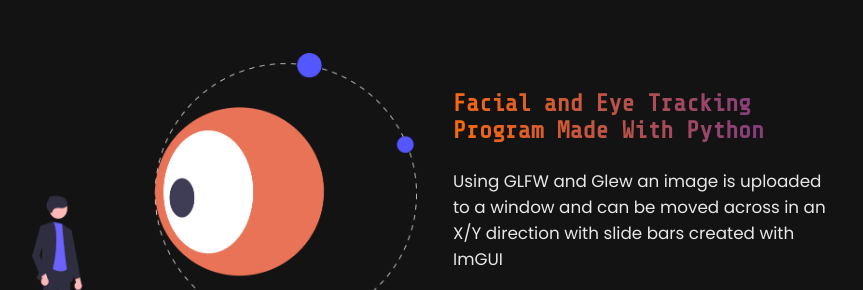
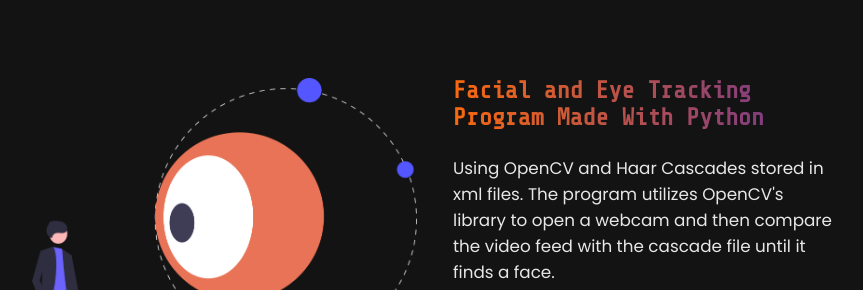
Before and after one commit to slugb0t/portfolio, a website: page index.html in a window 1280 px wide. Shown: the part 3555-3845 px from the top of the page, without its empty margins (205-1068 px from the left). Drawn offline with nearby package versions, Linux system fonts and the light colour scheme.

Commit message:
updated python project section

```diff
--- a/index.html
+++ b/index.html
@@ -206,7 +206,8 @@
                 <div class="project-description">
                     <h2>Facial and Eye Tracking Program Made With Python</h2>
                     <p>
-                        Using GLFW and Glew an image is uploaded to a window and can be moved across in an X/Y direction with slide bars created with ImGUI
+                        Using OpenCV and Haar Cascades stored in xml files. The program utilizes OpenCV's library to open a webcam and then compare the video feed with the cascade file until it finds a face.<br>
+                        It then creates a box around your face all live actively trying to detect faces.
                     </p>
                     <a href="https://github.com/slugb0t/FacialRecognition" class="project-link" target="_blank">
                         <i class="fa fa-github" aria-hidden="true">View Code</i>
@@ -219,7 +220,7 @@
             <h2>Get In Touch</h2>
             <p>
                 I'd love if you reached out to me. Even if it's just to say "Hey!".
-                <br>Don't hesitate! I am an eager and ready thinkerto make a transition in careers and learn much more along the way.
+                <br>Don't hesitate! I am an eager and ready thinker to make a transition in careers and learn much more along the way.
             </p>
             <div class="container">
                 <p>
```
